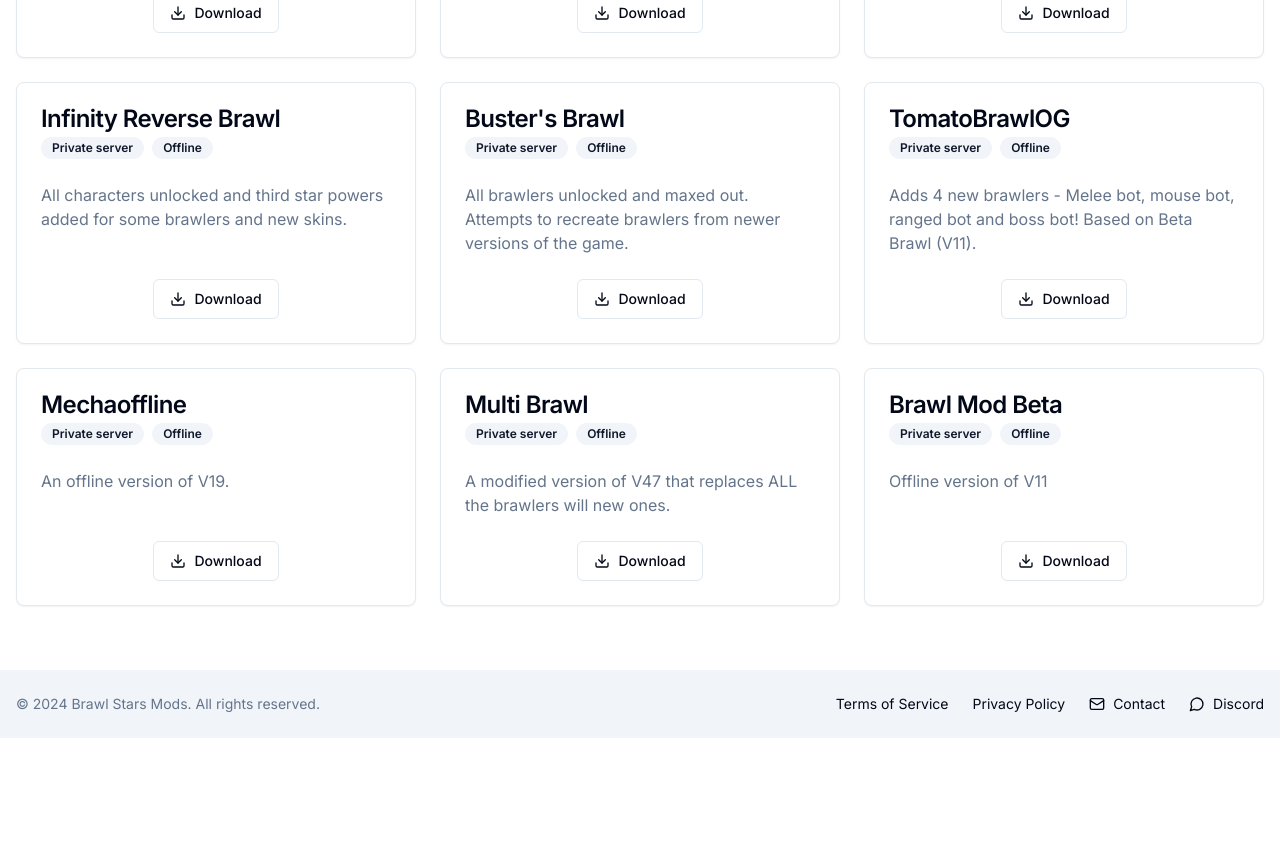
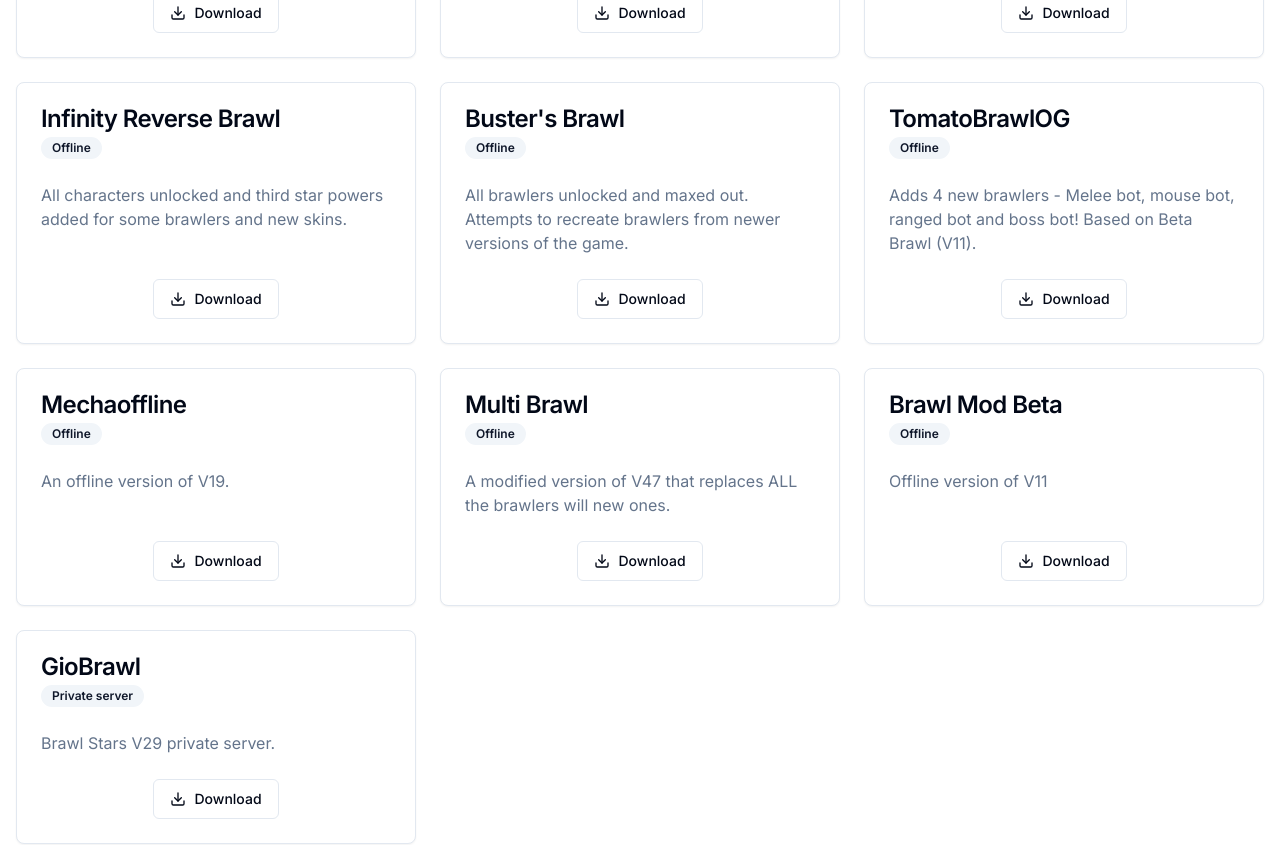
Before and after one commit to natesworksdev/brawlmods, a Next.js app: page / in a window 1280 px wide. Shown: the part 1340-2185 px from the top of the page. Before the commit the page ends 2078 px from the top, so only its background shows below. Built offline with nearby package versions, Linux system fonts and the light colour scheme.

Commit message:
Improve tags and add Gio Brawl

```diff
--- a/app/page.tsx
+++ b/app/page.tsx
@@ -49,91 +49,98 @@ const mods = [
     description: "An offline version of brawl stars! Allows you to open boxes to unlock brawlers, gain trophies and play any mode. It also adds new skins and 3rd star powers for some brawlers",
     mirrorLink: "https://example.com/mirror/hyper-speed-mod",
     torrentLink:"torrents",
-    tags: ["Private server", "Offline"]
+    tags: ["Offline"]
   },
   {
     name: "BSL v53 Client",
     description: "Selfhost your own private server.",
     mirrorLink: "https://drive.google.com/uc?export=download&id=1wE1V2cN1msRYbTSKT3tZfVv9r-TqyPAK",
     torrentLink:"torrents",
-    tags: ["Private server", "Selfhosted", "Offline"]
+    tags: ["Selfhosted"]
   },
   {
     name: "BSL v53 Server",
     description: "Brawl stars V53 server made from scratch!",
     mirrorLink: "https://drive.google.com/uc?export=download&id=1Uwjb8nJgT73KFns71R2-4YLnyCyWD8iO",
     torrentLink:"torrents",
-    tags: ["Private server", "Selfhosted", "Offline"]
+    tags: ["Selfhosted"]
   },
   {
     name: "BSL v55 Client",
     description: "Selfhost your own V55 private server.",
     mirrorLink: "https://drive.google.com/uc?export=download&id=1jtEw9lOfs1YEBh9JipP7nR0h1JY6XAM_",
     torrentLink:"torrents",
-    tags: ["Private server", "Selfhosted", "Offline"]
+    tags: ["Selfhosted"]
   },
   {
     name: "BSL v55 Server",
     description: "Brawl stars V55 server made from scratch!",
     mirrorLink: "https://drive.google.com/uc?export=download&id=1KGPzvCRW_Hdq6JP9KzqDa6WsM1bk0ig5",
     torrentLink:"torrents",
-    tags: ["Private server", "Selfhosted", "Offline"]
+    tags: ["Selfhosted"]
   },
   {
     name: "BSDS v41 Client",
     description: "Selfhost your own V41 private server.",
     mirrorLink: "https://drive.google.com/uc?export=download&id=1zUZw9Sq0Z2uRIDKi35cKmRIqqoA6S8Z8",
     torrentLink:"torrents",
-    tags: ["Private server", "Selfhosted", "Offline"]
+    tags: ["Selfhosted"]
   },
   {
     name: "BSDS v41 Server",
     description: "Brawl stars V41 server made from scratch!",
     mirrorLink: "https://drive.google.com/file/d/15bD-aZFFVfGmJ1zpOd3O61IrJ-I_pCmY/view?usp=drivesdk",
     torrentLink:"torrents",
-    tags: ["Private server", "Selfhosted", "Offline"]
+    tags: ["Selfhosted"]
   },
   {
     name: "Infinity Reverse Brawl",
     description: "All characters unlocked and third star powers added for some brawlers and new skins.",
     mirrorLink: "https://drive.google.com/uc?export=download&id=1dP-EnCmu-yAGSCb27bcTRRXisxFjJxXX",
     torrentLink:"torrents",
-    tags: ["Private server", "Offline"]
+    tags: ["Offline"]
   },
   {
     name: "Buster's Brawl",
     description: "All brawlers unlocked and maxed out. Attempts to recreate brawlers from newer versions of the game.",
     mirrorLink: "https://drive.google.com/uc?export=download&id=1UWmaBt635O0TaS6H4oNB-wnVFefBimAs",
     torrentLink:"torrents",
-    tags: ["Private server", "Offline"]
+    tags: ["Offline"]
   },
   {
     name: "TomatoBrawlOG",
     description: "Adds 4 new brawlers - Melee bot, mouse bot, ranged bot and boss bot! Based on Beta Brawl (V11).",
     mirrorLink: "https://drive.google.com/uc?export=download&id=1as-qDZ7pcCJryay58eE67DvvP3sWGP04",
     torrentLink:"torrents",
-    tags: ["Private server", "Offline"]
+    tags: ["Offline"]
   },
   {
     name: "Mechaoffline",
     description: "An offline version of V19.",
     mirrorLink: "https://drive.google.com/uc?export=download&id=1Ilz1Ob71x9EOi7k9Yub8NqllNQ5_6P0E",
     torrentLink:"torrents",
-    tags: ["Private server", "Offline"]
+    tags: ["Offline"]
   },
   {
     name: "Multi Brawl",
     description: "A modified version of V47 that replaces ALL the brawlers will new ones.",
     mirrorLink: "https://drive.google.com/uc?export=download&id=1LGlIygczbCzEhx-M6JCP6BCtE_Oq8h_1",
     torrentLink:"torrents",
-    tags: ["Private server", "Offline"]
+    tags: ["Offline"]
   },
   {
     name: "Brawl Mod Beta",
     description: "Offline version of V11",
     mirrorLink: "https://drive.google.com/uc?export=download&id=1DH6SOJbjTUAuBAENPhY8Xhuu1tvCqspO",
     torrentLink:"torrents",
-    tags: ["Private server", "Offline"]
+    tags: ["Offline"]
+  },
+  {
+    name: "GioBrawl",
+    description: "Brawl Stars V29 private server.",
+    mirrorLink: "https://drive.google.com/uc?export=download&id=1m0uJLjT1uyLGZECvXvuwyeG6XevgXRVq",
+    torrentLink:"torrents",
+    tags: ["Private server"]
   }
 
 ]
```
